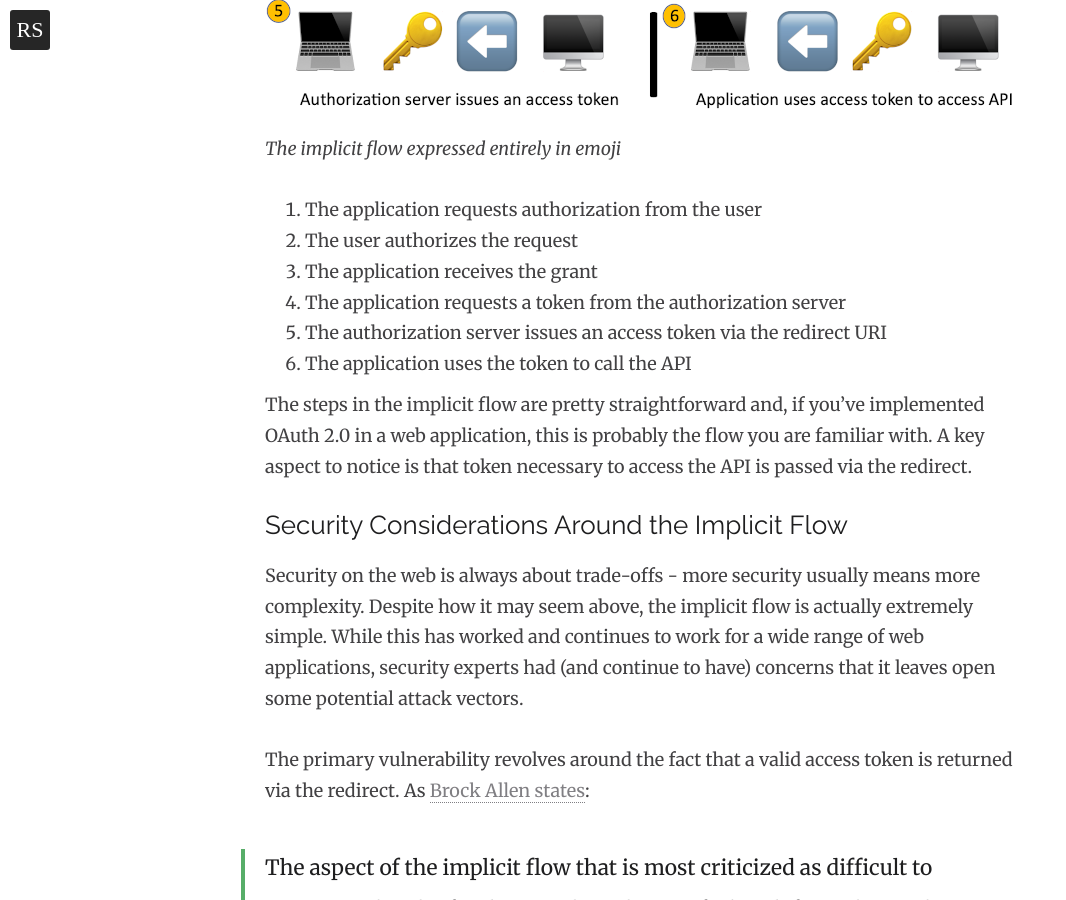
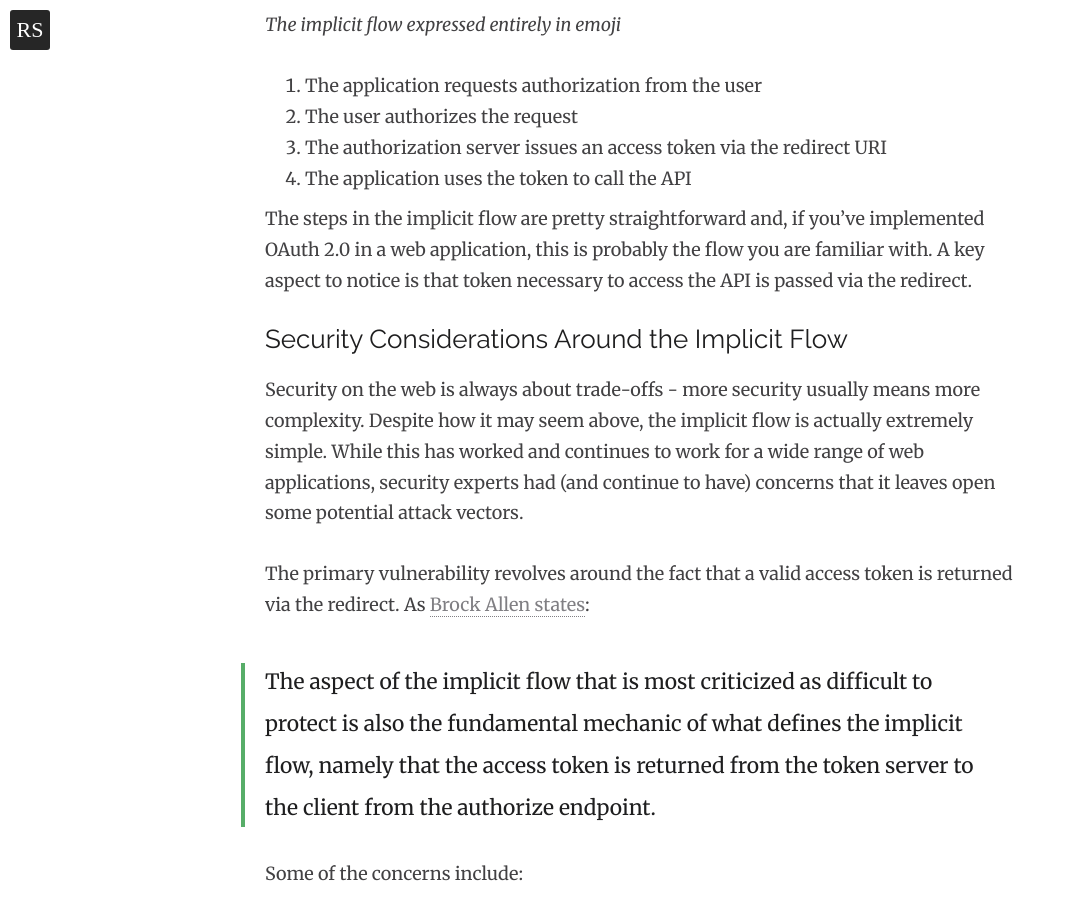
Before and after one commit to remotesynth/remotesynth.github.io, a Jekyll site: the page built from _posts/2019-09-04-oauth-flows.md, in a window 1280 px wide and 900 px high, scrolled down 2045 px. Shown: the whole window, without its empty margins (0-1066 px from the left). Built offline with Jekyll 4.4.1, drawn with Linux system fonts in a browser that asks for light colours; a script that is not in the unit is left out; comment, search, counter and statistics services are not loaded.

Commit message:
corrections

```diff
--- a/_posts/2019-09-04-oauth-flows.md
+++ b/_posts/2019-09-04-oauth-flows.md
@@ -25,8 +25,6 @@
 
 1. The application requests authorization from the user
 1. The user authorizes the request
-1. The application receives the grant
-1. The application requests a token from the authorization server
 1. The authorization server issues an access token via the redirect URI
 1. The application uses the token to call the API
 
```
Also changed, not shown: images/posts/oauth/sm_implicit_flow.png.
